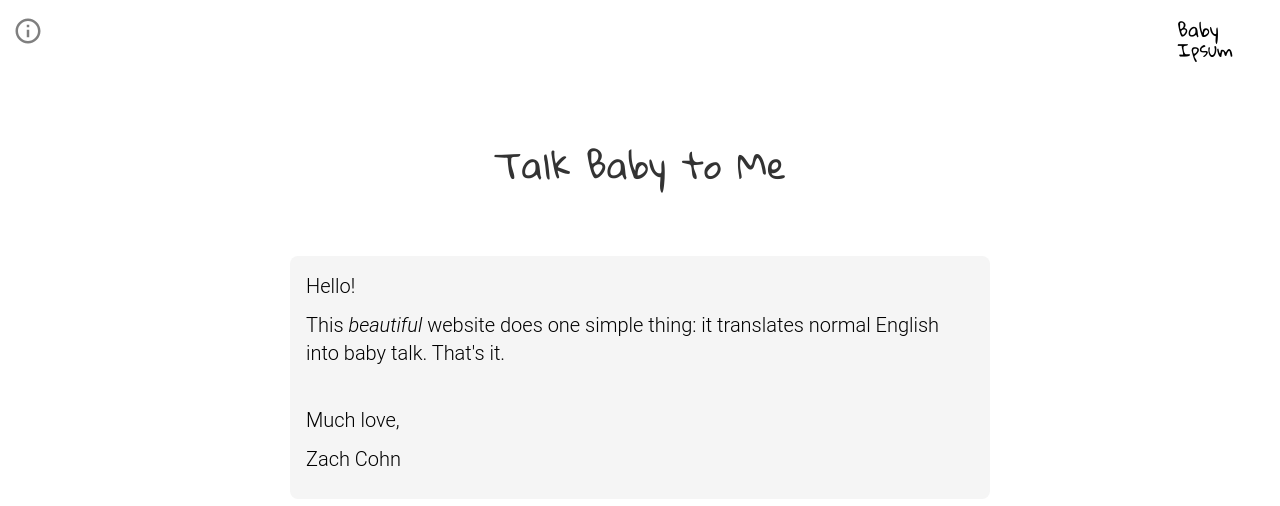
After one commit to zachicecreamcohn/talkbabytome, a Flask app: template templates/babyipsum.html in a window 1280 px wide. The commit adds this page. Shown: the top 506 px of the page. Run offline with Flask 2, Linux system fonts and the light colour scheme; the template is opened without the code that fills it, so the values that code supplies are empty; some libraries are stand-ins or nearby versions.

Commit message:
added a baby ispum page

```diff
--- a/run.py
+++ b/run.py
@@ -31,15 +31,22 @@ def quotes():
         return render_template('results.html', result=english_to_babytalk(english_string))
 
 
+# route for babyipsum
+@app.route('/babyipsum')
+def babyipsum():
+    ipsum = """Lorem ipsum dolor sit amet, consectetur adipiscing elit, sed do eiusmod tempor incididunt ut labore et dolore magna aliqua. Dictumst vestibulum rhoncus est pellentesque. Tempor id eu nisl nunc mi ipsum faucibus vitae aliquet. Id porta nibh venenatis cras sed felis eget. Pulvinar sapien et ligula ullamcorper. Sit amet consectetur adipiscing elit duis tristique. Tortor aliquam nulla facilisi cras. Et netus et malesuada fames ac turpis egestas. Quis auctor elit sed vulputate mi. Tincidunt nunc pulvinar sapien et. Iaculis nunc sed augue lacus viverra vitae congue eu consequat."""
+    ipsum2 = "Est ante in nibh mauris. Adipiscing elit pellentesque habitant morbi tristique senectus et netus et. Volutpat diam ut venenatis tellus in metus vulputate eu. A diam sollicitudin tempor id eu nisl nunc mi. Vitae sapien pellentesque habitant morbi tristique senectus et. Adipiscing diam donec adipiscing tristique risus nec feugiat. Vestibulum mattis ullamcorper velit sed ullamcorper morbi tincidunt. Tellus integer feugiat scelerisque varius morbi enim nunc faucibus. Sit amet nisl suscipit adipiscing. Aliquam etiam erat velit scelerisque. Semper risus in hendrerit gravida rutrum quisque non tellus. Amet est placerat in egestas erat imperdiet sed. Porta non pulvinar neque laoreet suspendisse interdum consectetur. At consectetur lorem donec massa sapien."
+
+    return render_template('results.html', p1=english_to_babytalk(ipsum), p2=english_to_babytalk(ipsum2))
 
 # route for form submission newtranslation
 @app.route('/newtranslation', methods=['POST'])
 def newtranslation():
-    # get the form data
-    english_string = request.form['newtranslation']
 
     # redirect to home page
     return redirect(url_for('home'))
+
+
 
 # route for about page
 @app.route('/about')
--- a/static/style.css
+++ b/static/style.css
@@ -40,7 +40,6 @@ td {
     padding-left: 1.5rem !important;
     padding-right: 1.5rem !important;
 }
-
 .container
 {
     width: 100%;
@@ -68,6 +67,8 @@ td {
     margin: 1vh;
     border-radius: 8px;
 }
+
+
 
 .center {
     display: flex;
@@ -164,3 +165,10 @@ td {
     margin-top: 3vh;
     border-radius: 8px;
 }
+
+#babyipsum_btn {
+    font-family: 'Gloria Hallelujah', cursive;
+    font-size: 1.8rem;
+    color: rgb(0, 0, 0) !important;
+    margin-left: 92%
+}
--- /dev/null
+++ b/templates/babyipsum.html
@@ -0,0 +1,21 @@
+{% extends "index.html" %}
+
+{% block content %}
+<div class="container">
+<div class="row">
+    <div class="col">
+        <div id="aboutBox">
+            <p>Hello!</p>
+            <p>This <i>beautiful</i> website does one simple thing: it translates normal English into baby talk. That's it.</p>
+            <br>
+            <p>Much love,</p>
+            <p>Zach Cohn</p>
+        </div>
+
+    </div>
+</div>
+</div>
+
+
+
+{% endblock %}
--- a/templates/index.html
+++ b/templates/index.html
@@ -17,20 +17,29 @@
 
 
 <body>
+    <table>
+        <tr>
+            <div id="header">
+                {% if about %}
+                    <a id="info_icon" href="home"><img src="static/backarrow.svg" alt="more info" class="info_icon"></a>
+                {% else %}
+                    <a id="back_icon" href="about"><img src="static/info_outline.svg" alt="back home" class="info_icon"></a>
+                {% endif %}
 
+
+            </div>
+        </tr>
+        <tr>
+            <a href="babyipsum"><h3 id="babyipsum_btn">Baby Ipsum</h3></a>
+        </tr>
+    </table>
     <h1 class="title center">Talk Baby to Me {{ title }}</h1>
+
 
 
     {% block content %}
     {% endblock %}
 
-    <div id="header">
-        {% if about %}
-            <a id="info_icon" href="home"><img src="static/backarrow.svg" alt="more info" class="info_icon"></a>
-        {% else %}
-            <a id="back_icon" href="about"><img src="static/info_outline.svg" alt="back home" class="info_icon"></a>
-        {% endif %}
-    </div>
 
 
 
--- a/templates/results.html
+++ b/templates/results.html
@@ -16,6 +16,8 @@
         <!-- <td> -->
             <div id="result_box">
             <p>{{result}}</p>
+            <p>{{p1}}</p>
+            <p>{{p2}}</p>
             </div>
             <br>
 
```
Also changed, not shown: templates/main_form.html (+2 -15 lines).
